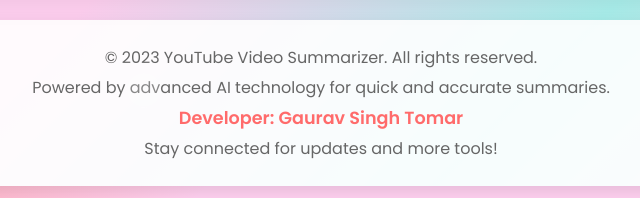
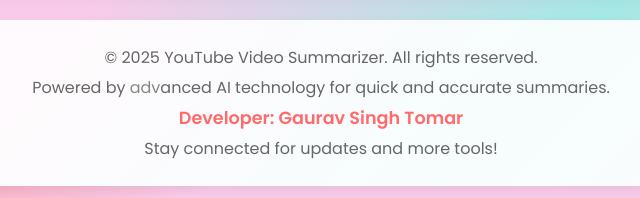
Before and after one commit to gauravcarder1-blip/YOUTUBE-VIDEO-Summarise, a plain HTML site: page index.html in a window 1280 px wide. Shown: the part 645-843 px from the top of the page, 319-959 px from the left. Drawn offline with Linux system fonts and the light colour scheme.

Commit message:
index.html

```diff
--- a/index.html
+++ b/index.html
@@ -3,7 +3,7 @@
 <head>
     <meta charset="UTF-8">
     <meta name="viewport" content="width=device-width, initial-scale=1.0">
-    <title>YouTube Video Summarizer</title>
+    <title>YouTube Video Summarizer By Gaurav</title>
     <link href="https://fonts.googleapis.com/css2?family=Poppins:wght@300;400;600;700&display=swap" rel="stylesheet">
     <style>
         body {
@@ -232,7 +232,7 @@
     </div>
 
     <footer>
-        <p>© 2023 YouTube Video Summarizer. All rights reserved.</p>
+        <p>© 2025 YouTube Video Summarizer. All rights reserved.</p>
         <p>Powered by advanced AI technology for quick and accurate summaries.</p>
         <p class="developer">Developer: Gaurav Singh Tomar</p>
         <p>Stay connected for updates and more tools!</p>
```
